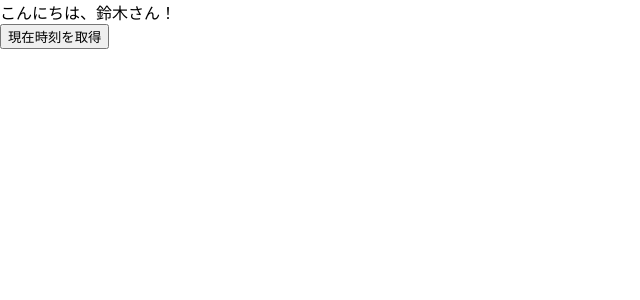
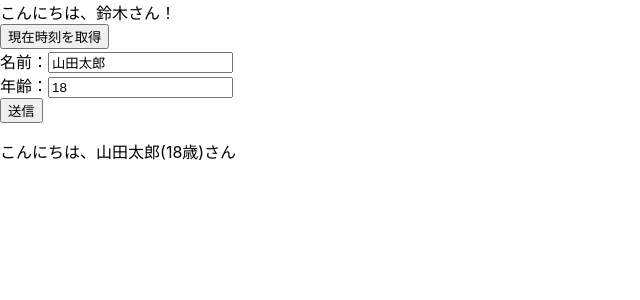
Before and after one commit to takatoshi-tenko/react-begin-project, a React (Create React App) app in the folder my-react-first/: page / in a window 1280 px wide. Shown: the top 300 px of the page, without its empty margins (0-640 px from the left). Built offline with nearby package versions, Linux system fonts and the light colour scheme.

Commit message:
add: form コンポーネント追加

```diff
--- /dev/null
+++ b/my-react-first/src/components/StateForm.js
@@ -0,0 +1,35 @@
+import { useState } from "react"
+
+export default function StateForm() {
+  const [form, setForm] = useState({
+    name: "山田太郎",
+    age: 18
+  })
+  const handleForm = e => {
+    setForm({
+      ...form,
+      [e.target.name]: e.target.value
+    })
+  }
+  const show = () => {
+    console.log(`こんにちは、${form.name}(${form.age}歳)さん`)
+  }
+  return (
+    <form>
+      <div>
+        <label htmlFor="name">
+          名前：
+        </label>
+        <input id="name" name="name" type="text" onChange={handleForm} value={form.name} />
+      </div>
+      <div>
+        <label>年齢：</label>
+        <input id="age" name="age" type="number" onChange={handleForm} value={form.age} />
+      </div>
+      <div>
+        <button type="button" onClick={show}>送信</button>
+      </div>
+      <p>こんにちは、{form.name}({form.age}歳)さん</p>
+    </form>
+  )
+}
--- a/my-react-first/src/index.js
+++ b/my-react-first/src/index.js
@@ -5,6 +5,7 @@
 import reportWebVitals from './reportWebVitals';
 import MyHello from './components/MyHello';
 import EventBasic from './components/EventBasic';
+import StateForm  from './components/StateForm'
 
 
 const root = ReactDOM.createRoot(document.getElementById('root'));
@@ -18,10 +19,7 @@
   <>
     <MyHello myName="鈴木" />
     <EventBasic type="time" />
+    <StateForm />
   </>
 );
-
-// If you want to start measuring performance in your app, pass a function
-// to log results (for example: reportWebVitals(console.log))
-// or send to an analytics endpoint. Learn more: https://bit.ly/CRA-vitals
 reportWebVitals();
```
